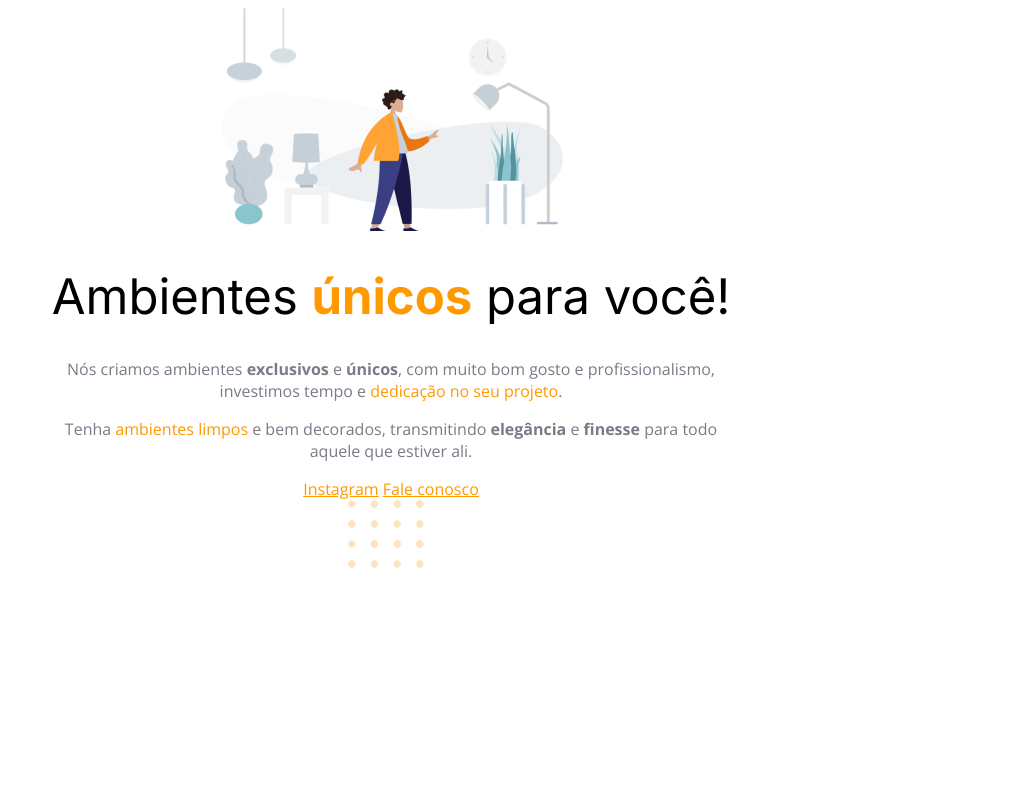
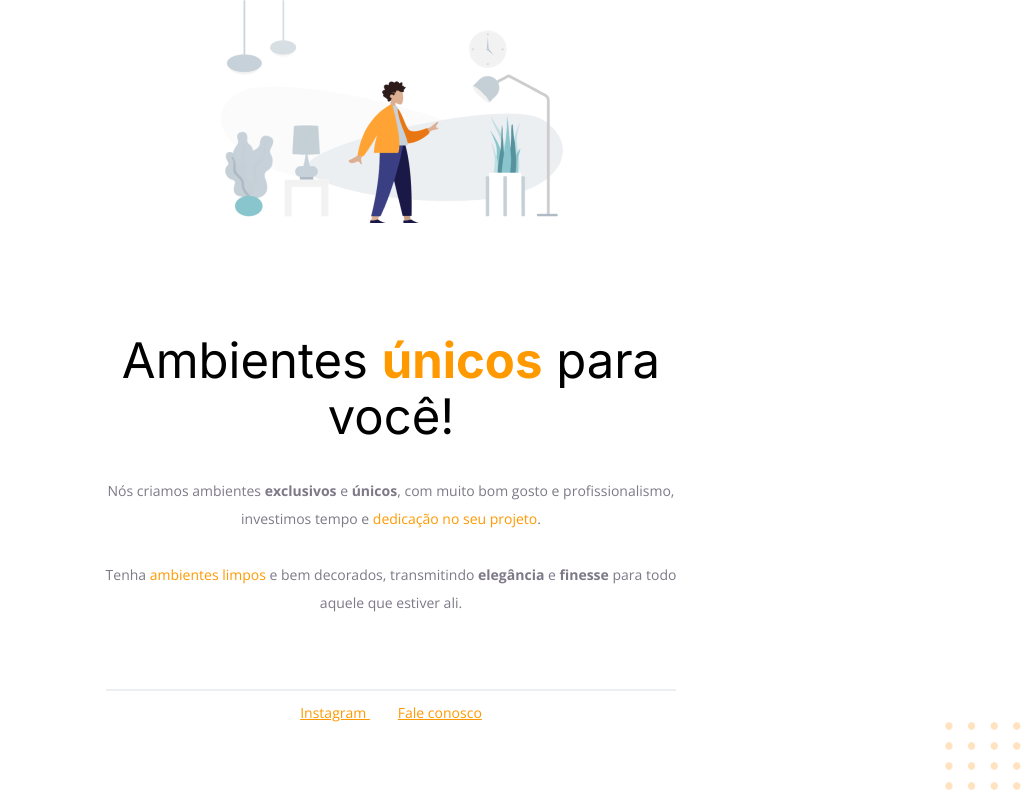
Before and after one commit to Shadryus/Moveis-para-voce, a plain HTML site: page index.html in a window 1280 px wide. Shown: the whole page, without its empty margins (249-1280 px from the left). Drawn offline with nearby package versions, Linux system fonts and the light colour scheme.

Commit message:
finalizacao do projeto

```diff
--- a/index.html
+++ b/index.html
@@ -9,19 +9,27 @@
   </head>
   <body>
     <div id="hero">
-      <img src="./images/image 1.png" alt="Desenho de uma pessoa com camisa amarela cercada por móveis">
+      <img src="./images/image1.png" alt="Desenho de uma pessoa com camisa amarela cercada por móveis">
 
       <h1>Ambientes <span>únicos</span> para você!</h1>
 
-      <p>Nós criamos ambientes <strong>exclusivos</strong> e <strong>únicos</strong>, com muito bom gosto e profissionalismo, <br />investimos tempo e <span>dedicação no seu projeto</span>. </p>
-
-      <p>Tenha <span>ambientes limpos</span> e bem decorados, transmitindo <strong>elegância</strong> e <strong>finesse</strong> para todo <br />aquele que estiver ali.</p>
+      <p>
+        Nós criamos ambientes <strong>exclusivos</strong> e <strong>únicos</strong>, com muito bom gosto e profissionalismo, <br />investimos tempo e <span>dedicação no seu projeto</span>.
+        <br />
+        <br />
+        Tenha <span>ambientes limpos</span> e bem decorados, transmitindo <strong>elegância</strong> e <strong>finesse</strong> para todo <br />aquele que estiver ali.
+      </p>
     </div>
 
-    <footer>
-      <a href="https://instagram.com/moveisparavoce">Instagram</a>
+    <div id="footer">
+
+      <div class="line"></div>
+
+      <a target="_blank"
+        href="https://instagram.com/moveisparavoce">Instagram
+      </a>
       <a href="mailto:contato@moveisparavoce.com">Fale conosco</a>
-    </footer>
+    </div>
 
     <img id="balls" src="./images/balls.svg" alt="Bolinhas laranjas no canto inferior direito da tela" />
   </body>
--- a/style.css
+++ b/style.css
@@ -1,25 +1,66 @@
+/* Importa as fontes Open Sans 400/700 e Inter 400/700 */
 @import url('https://fonts.googleapis.com/css2?family=Inter:wght@400;700&family=Open+Sans:wght@400;700&display=swap');
 
 body{
   font-family: "Open Sans", sans-serif;
+  margin: 0;
+
+  /* Centraliza os elementos */
   text-align: center;
 }
 
+#hero{
+  width: 592px;
+
+  /* Define margin top = 0, right/left = automático(centraliza) e bottom = 72px */
+  margin: 0 auto 72px;
+}
+
+#hero img{
+  margin-bottom: 72px;
+}
+
+/* Estilo do titulo */
 h1{
   font-family: "Inter", sans-serif;
   font-size: 49px;
   line-height: 56px;
   font-weight: normal;
+  margin-bottom: 32px;
 }
 
+/* Todos os <span> em <h1> estarão em negrito */
 h1 span{
   font-weight: bold;
 }
 
+/* Os <span> e <a> terão cor laranja */
 span, a {
   color: #FF9900;
 }
 
-p{
+
+p, #footer{
   color: #7d7987;
+  font-size: 14px;
+  line-height: 28px;
 }
+
+/* Dentro da div footer o <a> que tem um <a> antes tera margin-left de 28px */
+#footer a + a{
+  margin-left: 28px;
+}
+
+/* Linha acima dos links do rodapé*/
+.line{
+  width: 568px;
+  height: 0px; /* Não tem altura por ser só uma linha */
+  margin: 0 auto 8px;
+  border: 1px #ECEFF2 solid;
+}
+
+#balls{
+  position: fixed;
+  bottom: 0px;
+  right: 0px;
+}
```
Also changed, not shown: images/image1.png (renamed from images/image 1.png).
